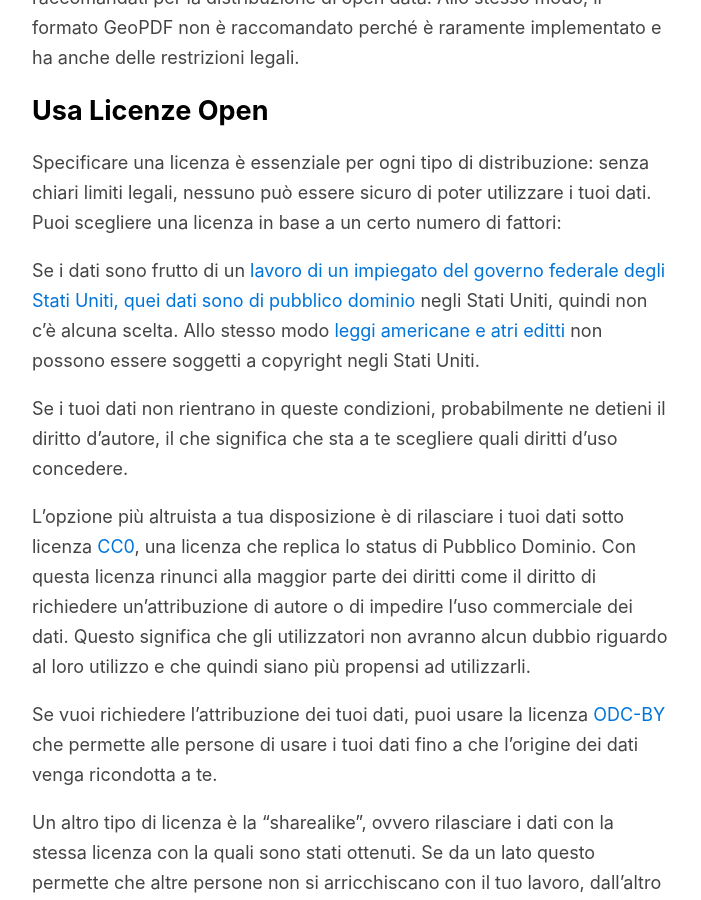
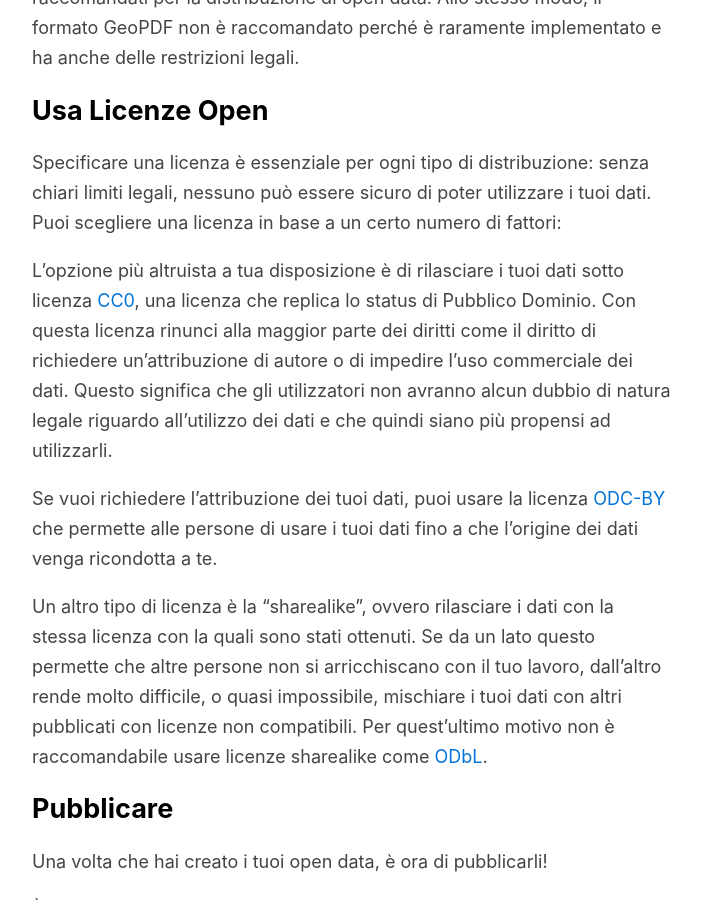
Before and after one commit to tmcw/simpleopendata, a Jekyll site: the page built from index.it.md, in a window 1280 px wide and 900 px high, scrolled down 2384 px. Shown: the whole window, without its empty margins (288-989 px from the left). Built offline with Jekyll 4.4.1, drawn with Linux system fonts in a browser that asks for light colours; Markdown is read by kramdown in place of the engine named in the settings; comment, search, counter and statistics services are not loaded; our own code applies the rules of GitHub Pages for plain Markdown files.

Commit message:
Removed paragraphs about US Federal government employees' work as not relevant with Italian jurisdiction

```diff
--- a/index.it.md
+++ b/index.it.md
@@ -55,11 +55,7 @@ Alcuni tipi di dati Esri come FileGDB e `.zslas` sono intenzionalmente criptati
 
 Specificare una licenza è essenziale per ogni tipo di distribuzione: senza chiari limiti legali, nessuno può essere sicuro di poter utilizzare i tuoi dati. Puoi scegliere una licenza in base a un certo numero di fattori:
 
-Se i dati sono frutto di un [lavoro di un impiegato del governo federale degli Stati Uniti, quei dati sono di pubblico dominio](http://en.wikipedia.org/wiki/Work_of_the_United_States_Government) negli Stati Uniti, quindi non c'è alcuna scelta. Allo stesso modo [leggi americane e atri editti](http://en.wikipedia.org/wiki/Edict_of_government) non possono essere soggetti a copyright negli Stati Uniti.
-
-Se i tuoi dati non rientrano in queste condizioni, probabilmente ne detieni il diritto d'autore, il che significa che sta a te scegliere quali diritti d'uso concedere.
-
-L'opzione più altruista a tua disposizione è di rilasciare i tuoi dati sotto licenza [CC0](https://creativecommons.org/publicdomain/zero/1.0/deed.it), una licenza che replica lo status di Pubblico Dominio. Con questa licenza rinunci alla maggior parte dei diritti come il diritto di richiedere un'attribuzione di autore o di impedire l'uso commerciale dei dati. Questo significa che gli utilizzatori non avranno alcun dubbio riguardo al loro utilizzo e che quindi siano più propensi ad utilizzarli.
+L'opzione più altruista a tua disposizione è di rilasciare i tuoi dati sotto licenza [CC0](https://creativecommons.org/publicdomain/zero/1.0/deed.it), una licenza che replica lo status di Pubblico Dominio. Con questa licenza rinunci alla maggior parte dei diritti come il diritto di richiedere un'attribuzione di autore o di impedire l'uso commerciale dei dati. Questo significa che gli utilizzatori non avranno alcun dubbio di natura legale riguardo all'utilizzo dei dati e che quindi siano più propensi ad utilizzarli.
 
 Se vuoi richiedere l'attribuzione dei tuoi dati, puoi usare la licenza [ODC-BY](http://opendatacommons.org/licenses/by/summary/) che permette alle persone di usare i tuoi dati fino a che l'origine dei dati venga ricondotta a te.
 
```
